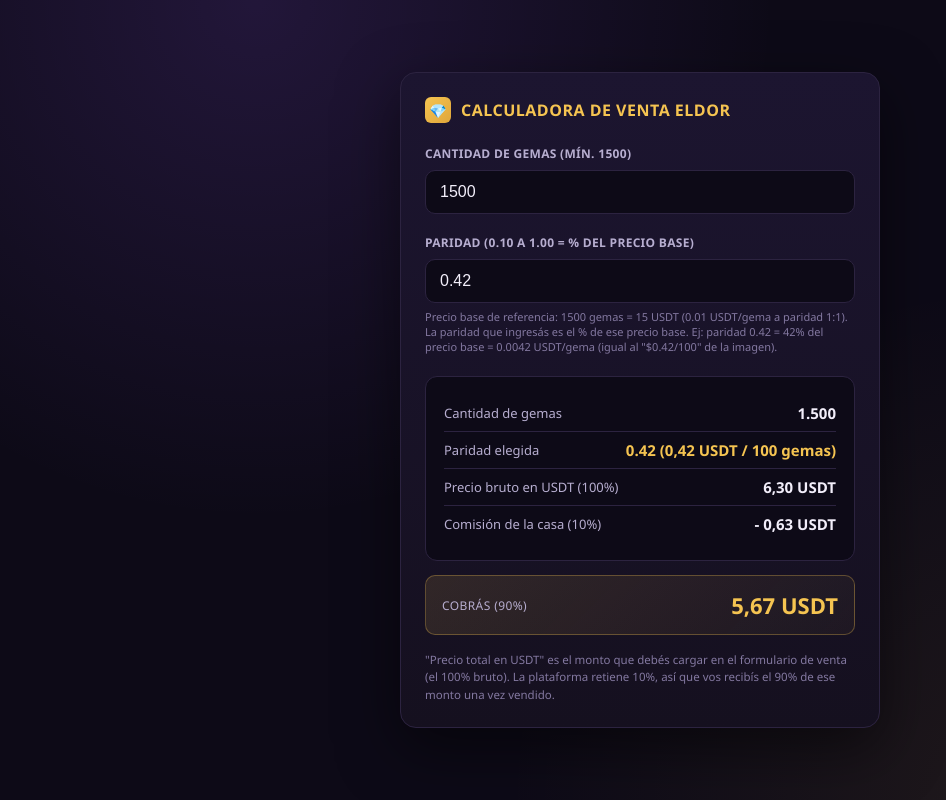
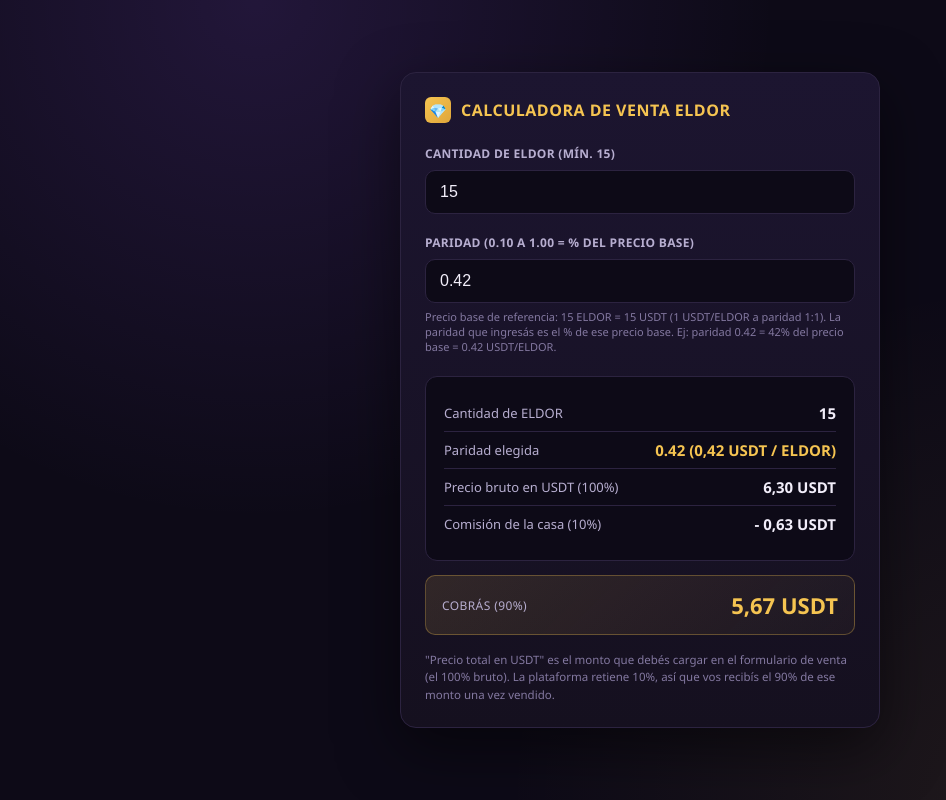
Before and after one commit to BetoW3/calculadora-eldor, a website: page index.html in a window 1280 px wide. Shown: the whole page, without its empty margins (0-946 px from the left). Drawn offline with Linux system fonts and the light colour scheme.

Commit message:
Add files via upload

```diff
--- a/index.html
+++ b/index.html
@@ -4,6 +4,7 @@
 <meta charset="UTF-8">
 <meta name="viewport" content="width=device-width, initial-scale=1.0">
 <title>Calculadora de Venta - ELDOR</title>
+<!-- ELDOR es la unidad que se vende (antes "gemas") -->
 <style>
   :root{
     --bg-0:#0d0a17;
@@ -205,22 +206,22 @@
   </div>
 
   <div class="field">
-    <label for="cantidad">Cantidad de gemas (mín. 1500)</label>
-    <input type="number" id="cantidad" value="1500" min="1500" step="1">
-    <div class="error" id="errorCantidad">La cantidad mínima es 1500 gemas.</div>
+    <label for="cantidad">Cantidad de ELDOR (mín. 15)</label>
+    <input type="number" id="cantidad" value="15" min="15" step="1">
+    <div class="error" id="errorCantidad">La cantidad mínima es 15 ELDOR.</div>
   </div>
 
   <div class="field">
     <label for="paridad">Paridad (0.10 a 1.00 = % del precio base)</label>
     <input type="number" id="paridad" value="0.42" min="0.10" max="1.00" step="0.01">
     <div class="error" id="errorParidad">La paridad debe estar entre 0.10 y 1.00.</div>
-    <div class="hint">Precio base de referencia: 1500 gemas = 15 USDT (0.01 USDT/gema a paridad 1:1). La paridad que ingresás es el % de ese precio base. Ej: paridad 0.42 = 42% del precio base = 0.0042 USDT/gema (igual al "$0.42/100" de la imagen).</div>
+    <div class="hint">Precio base de referencia: 15 ELDOR = 15 USDT (1 USDT/ELDOR a paridad 1:1). La paridad que ingresás es el % de ese precio base. Ej: paridad 0.42 = 42% del precio base = 0.42 USDT/ELDOR.</div>
   </div>
 
   <div class="result-box">
     <div class="result-row">
-      <span class="result-label">Cantidad de gemas</span>
-      <span class="result-value" id="outCantidad">1500</span>
+      <span class="result-label">Cantidad de ELDOR</span>
+      <span class="result-value" id="outCantidad">15</span>
     </div>
     <div class="result-row">
       <span class="result-label">Paridad elegida</span>
@@ -262,22 +263,23 @@
     return n.toLocaleString('es-AR', { minimumFractionDigits: 2, maximumFractionDigits: 2 });
   }
 
-  const PRECIO_BASE_POR_GEMA = 15 / 1500; // 0.01 USDT por gema, a paridad 1:1
+  const CANTIDAD_MINIMA = 15;
+  const PRECIO_BASE_POR_ELDOR = 15 / 15; // 1 USDT por ELDOR, a paridad 1:1
 
   function calcular(){
     let cantidad = parseFloat(cantidadInput.value) || 0;
     let paridad = parseFloat(paridadInput.value) || 0;
 
-    errorCantidad.style.display = (cantidad < 1500) ? 'block' : 'none';
+    errorCantidad.style.display = (cantidad < CANTIDAD_MINIMA) ? 'block' : 'none';
     errorParidad.style.display = (paridad < 0.10 || paridad > 1.00) ? 'block' : 'none';
 
-    const precioPorGema = PRECIO_BASE_POR_GEMA * paridad;
-    const bruto = cantidad * precioPorGema;
+    const precioPorEldor = PRECIO_BASE_POR_ELDOR * paridad;
+    const bruto = cantidad * precioPorEldor;
     const comision = bruto * 0.10;
     const neto = bruto - comision;
 
     outCantidad.textContent = cantidad.toLocaleString('es-AR');
-    outParidad.textContent = paridad.toFixed(2) + '  (' + fmt(precioPorGema * 100) + ' USDT / 100 gemas)';
+    outParidad.textContent = paridad.toFixed(2) + '  (' + fmt(precioPorEldor) + ' USDT / ELDOR)';
     outBruto.textContent = fmt(bruto) + ' USDT';
     outComision.textContent = '- ' + fmt(comision) + ' USDT';
     outNeto.textContent = fmt(neto) + ' USDT';
```
